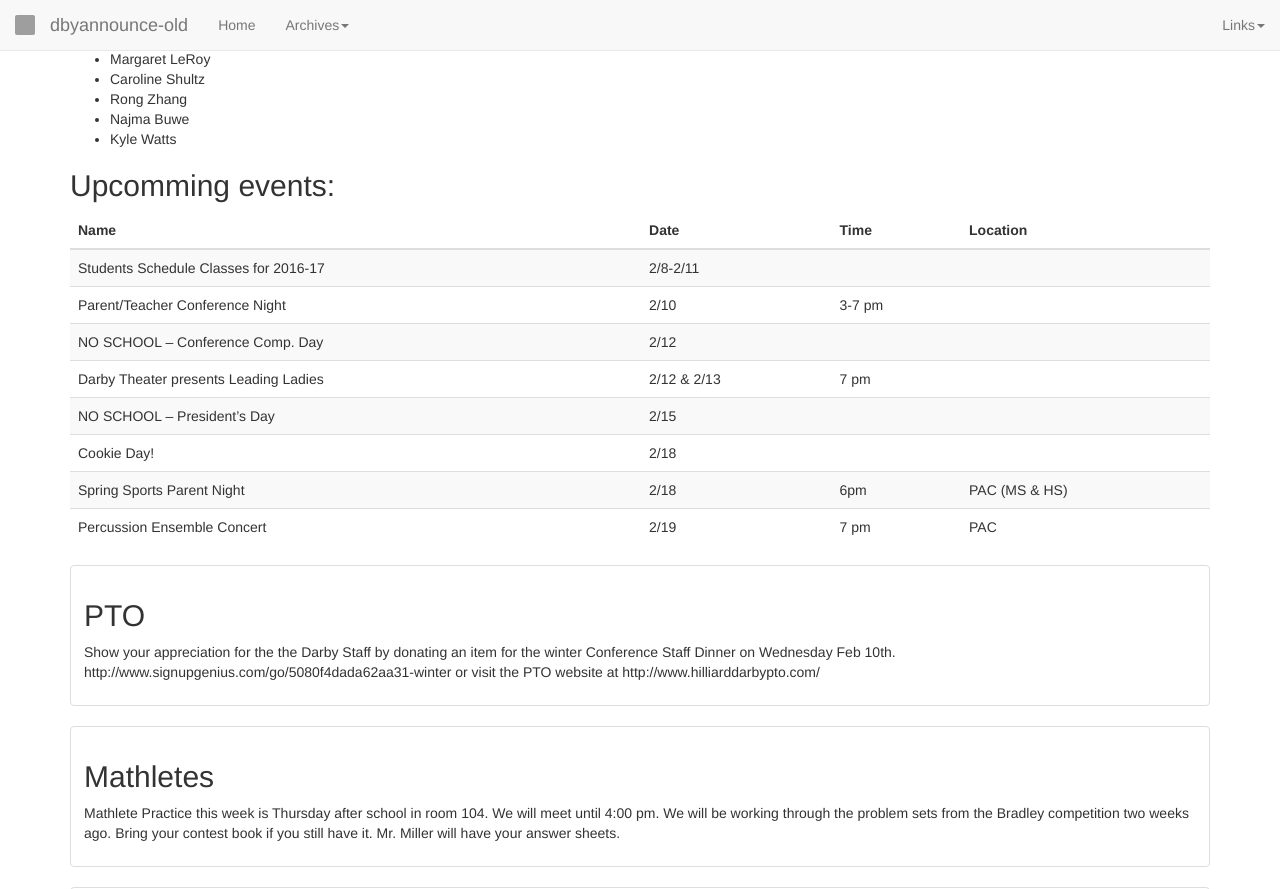
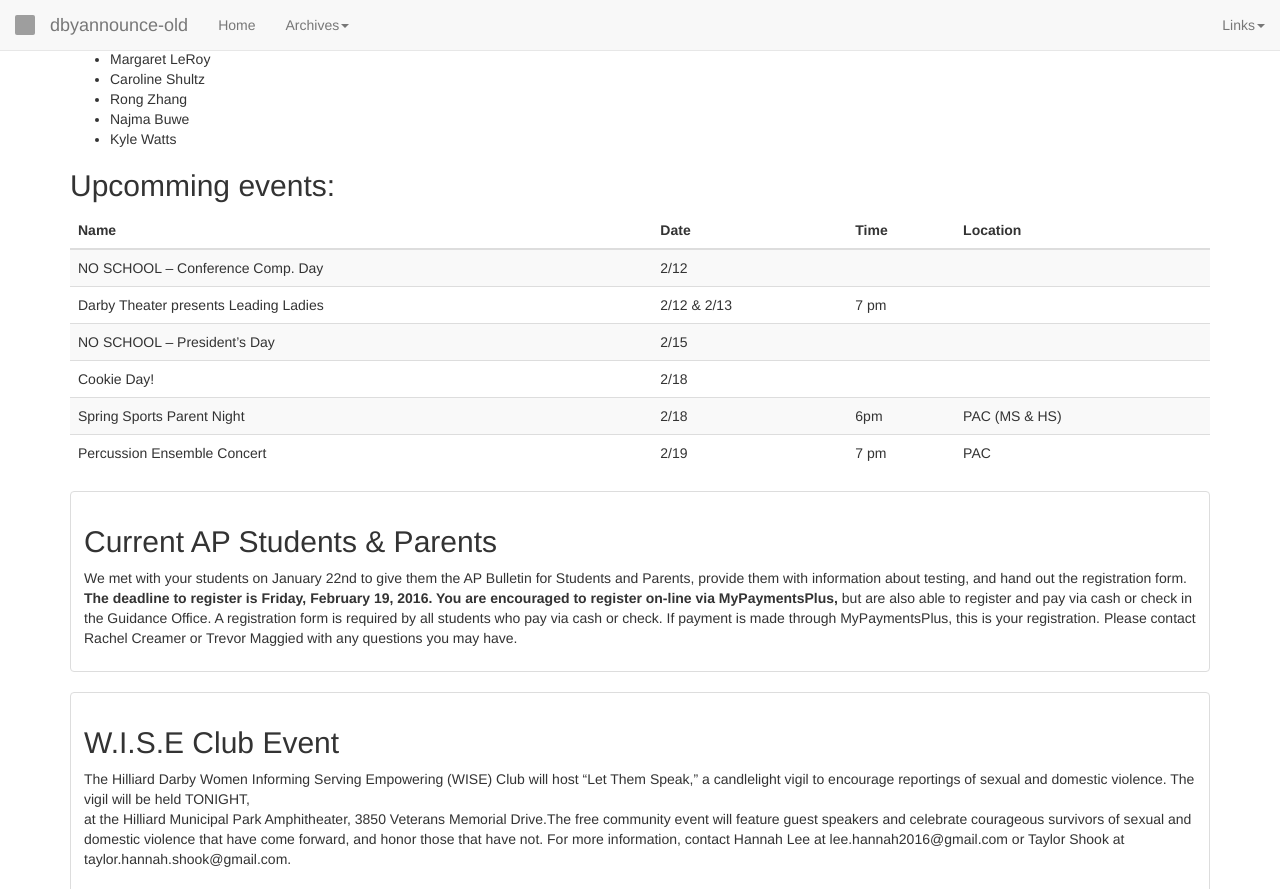
Before and after one commit to enzanki-ars/dbyannounce-old, a Jekyll site: the page built from _posts/2016-02-11-announcements.html, in a window 1280 px wide and 1400 px high, scrolled down 824 px, cut to the strip 0-889 px from the top of the window. Built offline with Jekyll 4.4.1, drawn with Linux system fonts in a browser that asks for light colours; nearby versions of some CDN libraries; some of the changed text lies outside the part shown; grey boxes are pictures that could not be loaded.

Commit message:
Forgot to add new information to 2/11 announcements.

```diff
--- a/_posts/2016-02-10-announcements.html
+++ b/_posts/2016-02-10-announcements.html
@@ -53,7 +53,6 @@ announcements:
       Seniors will also need to have no more than 2 announcers for the game.
       Any questions, see Mrs. Thompson in room 151.
   - title: W.I.S.E Club Event
-    new: true
     text: |
       The Hilliard Darby Women Informing Serving Empowering (WISE) Club will
       host “Let Them Speak,” a candlelight vigil to encourage reportings of
--- a/_posts/2016-02-11-announcements.html
+++ b/_posts/2016-02-11-announcements.html
@@ -33,11 +33,6 @@ weekendbirthdays:
   - name: Najma Buwe
   - name: Kyle Watts
 events:
-  - date: 2/8-2/11
-    name: Students Schedule Classes for 2016-17
-  - date: 2/10
-    name: Parent/Teacher Conference Night
-    time: 3-7 pm
   - date: 2/12
     name: NO SCHOOL – Conference Comp. Day
   - date: 2/12 & 2/13
@@ -57,32 +52,23 @@ events:
     location: PAC
 
 announcements:
-  - title: PTO
+  - title: Current AP Students & Parents
     text: |
-      Show your appreciation for the the Darby Staff by donating an item for
-      the winter Conference Staff Dinner on Wednesday Feb 10th.
-      http://www.signupgenius.com/go/5080f4dada62aa31-winter or visit the PTO
-      website at http://www.hilliarddarbypto.com/
-  - title: Mathletes
-    text: |
-      Mathlete Practice this week is Thursday after school in room 104.  We
-      will meet until 4:00 pm.  We will be working through the problem sets
-      from the Bradley competition two weeks ago.  Bring your contest book if
-      you still have it.  Mr. Miller will have your answer sheets.
-  - title: Staff vs Student Basketball Game
-    text: |
-      The annual student/staff basketball game will be held on Thursday,
-      February 11th during the end of the school day.  Any senior NOT
-      participating in a winter sport can begin signing up in the main office.
-      Seniors will also need to have no more than 2 announcers for the game.
-      Any questions, see Mrs. Thompson in room 151.
+      We met with your students on January 22nd to give them the AP Bulletin
+      for Students and Parents, provide them with information about testing,
+      and hand out the registration form. <strong>The deadline to register
+      is Friday, February 19, 2016. You are encouraged to register on-line via
+      MyPaymentsPlus, </strong> but are also able to register and pay via cash
+      or check in the Guidance Office. A registration form is required by all students
+      who pay via cash or check. If payment is made through MyPaymentsPlus,
+      this is your registration. Please contact Rachel Creamer or Trevor
+      Maggied with any questions you may have.
   - title: W.I.S.E Club Event
-    new: true
     text: |
       The Hilliard Darby Women Informing Serving Empowering (WISE) Club will
       host “Let Them Speak,” a candlelight vigil to encourage reportings of
-      sexual and domestic violence. The vigil will be held at 7 p.m. Thursday,
-      Feb. 11, at the Hilliard Municipal Park Amphitheater, 3850 Veterans
+      sexual and domestic violence. The vigil will be held TONIGHT,
+      at the Hilliard Municipal Park Amphitheater, 3850 Veterans
       Memorial Drive.The free community event will feature guest speakers
       and celebrate courageous survivors of sexual and domestic violence that
       have come forward, and honor those that have not.  For more information,
@@ -151,8 +137,7 @@ announcements:
       Applications can be picked up in the Guidance Office.
 
       For a complete list of available scholarships, visit
-      [our school website](http://www.hilliardschools.org/hdb/guidance/college-information/scholarship-information/?preview=true&preview_id=5502&preview_nonce=f4c5de2fd9)
-
+      [our school website](http://www.hilliardschools.org/hdb/guidance/college-information/scholarship-information/)
     scholarships:
       - name: Columbus Blue Jackets/John H. McConnell Scholarship
         date: 2/12/2016
@@ -204,11 +189,9 @@ announcements:
       book so don’t want until the end of the sports season or months later to
       share!
   - title: Darby Sports!
-    updated: true
     text: |
       **Upcoming Senior Nights**
 
-       * Boys Basketball & Basketball Cheer: 2/9
        * Gymnastics: 2/18
 
       [Darby Sports Schedule Feb 8 to Feb 14](http://www.hilliardschools.org/hdb/wp-content/uploads/sites/19/Darby-Sports-Schedule-Feb-8-to-Feb-14.pdf)
```
